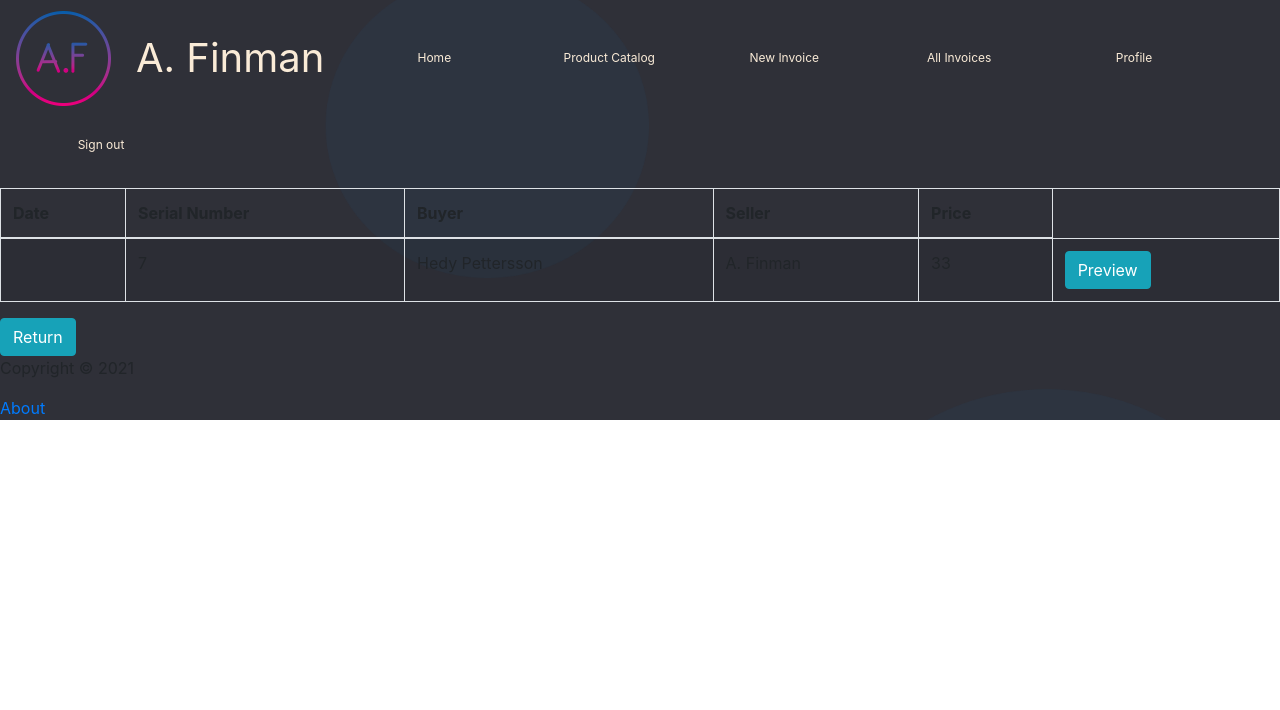
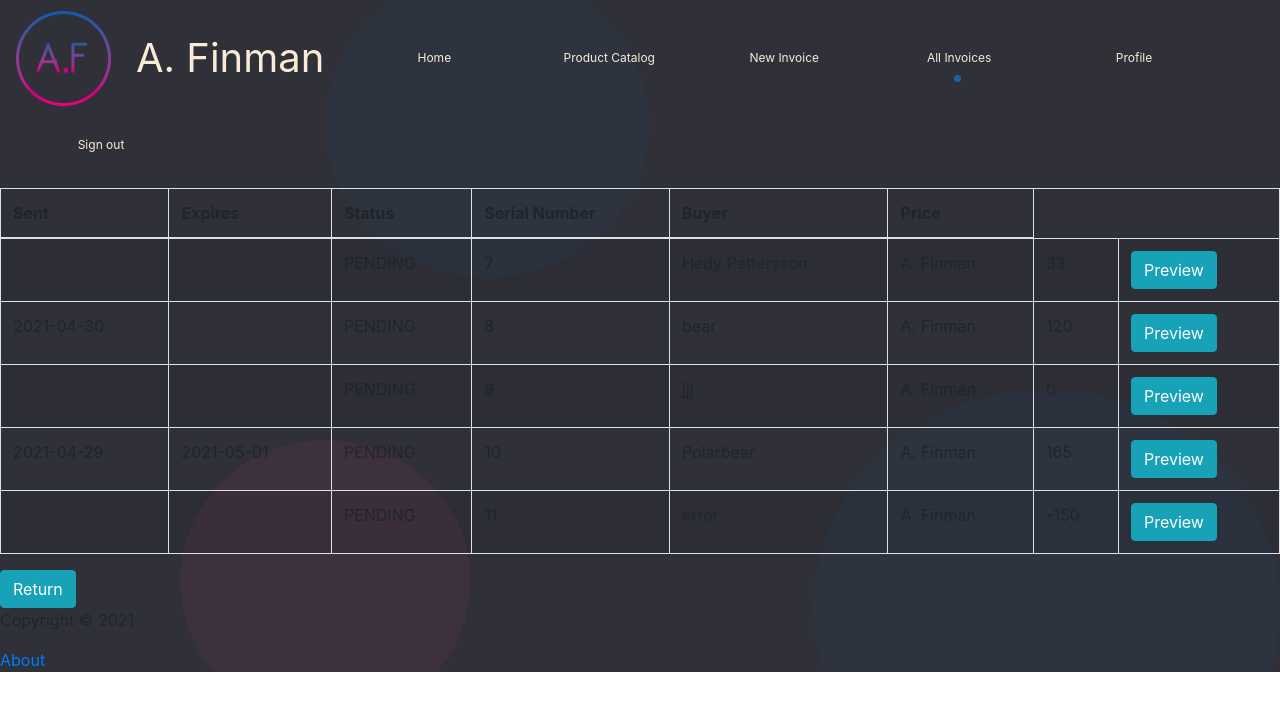
Before and after one commit to gabrieloldaccount/finman-frontend, a React (Create React App) app: page /all-invoices in a window 1280 px wide. Shown: the top 710 px of the page. Built offline with nearby package versions, Linux system fonts and the light colour scheme; data requests are answered from the project's data file.

Commit message:
refactored the table, changed the navigation bar so that all invoices are shown.
Co-authored-by: Puh00 <54896147+Puh00@users.noreply.github.com>

```diff
--- a/db.json
+++ b/db.json
@@ -1,5 +1,27 @@
 {
-  "products": [],
+  "products": [
+    {
+      "id": 1,
+      "owner": 1,
+      "name": "Hot Dog",
+      "price": 15,
+      "unit": "st"
+    },
+    {
+      "id": 2,
+      "owner": 1,
+      "name": "Hamburger",
+      "price": 30,
+      "unit": "st"
+    },
+    {
+      "id": 3,
+      "owner": 1,
+      "name": "Soda",
+      "price": 10,
+      "unit": "st"
+    }
+  ],
   "invoices": [
     {
       "customerName": "Hedy Pettersson",
@@ -27,6 +49,85 @@
         }
       ],
       "id": 7
+    },
+    {
+      "customerName": "bear",
+      "customerAddress": "",
+      "customerZipCode": "",
+      "customerEmail": "",
+      "invoiceDate": "2021-04-30",
+      "expirationDate": "",
+      "bankgiro": "",
+      "ocrNumber": "",
+      "items": [
+        {
+          "id": 3191620,
+          "quantity": "4",
+          "name": "Hot Dog",
+          "price": 15,
+          "unit": "st"
+        },
+        {
+          "id": 3892886,
+          "quantity": "2",
+          "name": "Hamburger",
+          "price": 30,
+          "unit": "st"
+        }
+      ],
+      "id": 8
+    },
+    {
+      "customerName": "jjj",
+      "customerAddress": "",
+      "customerZipCode": "",
+      "customerEmail": "",
+      "invoiceDate": "",
+      "expirationDate": "",
+      "bankgiro": "",
+      "ocrNumber": "",
+      "items": [],
+      "id": 9
+    },
+    {
+      "customerName": "Polarbear",
+      "customerAddress": "Elliots väg 15",
+      "customerZipCode": "",
+      "customerEmail": "hedypet@hotmail.com",
+      "invoiceDate": "2021-04-29",
+      "expirationDate": "2021-05-01",
+      "bankgiro": "",
+      "ocrNumber": "",
+      "items": [
+        {
+          "id": 2827684,
+          "quantity": "11",
+          "name": "Hot Dog",
+          "price": 15,
+          "unit": "st"
+        }
+      ],
+      "id": 10
+    },
+    {
+      "customerName": "error",
+      "customerAddress": "",
+      "customerZipCode": "",
+      "customerEmail": "",
+      "invoiceDate": "",
+      "expirationDate": "",
+      "bankgiro": "",
+      "ocrNumber": "",
+      "items": [
+        {
+          "id": 3503118,
+          "quantity": "-5",
+          "name": "Hamburger",
+          "price": 30,
+          "unit": "st"
+        }
+      ],
+      "id": 11
     }
   ]
 }
--- a/src/components/NavBar.js
+++ b/src/components/NavBar.js
@@ -18,8 +18,8 @@ const NavBar = () => {
                 return 'product catalog';
             case '/NewInvoice':
                 return 'newinvoice';
-            case '/see-invoices':
-                return 'see-invoices';
+            case '/all-invoices':
+                return 'all-invoices';
             case '/profile':
                 return 'profile';
         }
@@ -47,8 +47,8 @@ const NavBar = () => {
                     {dotSwitch()=='newinvoice' && <img src={dot} alt="dot" className='dot'/>}
                 </NavItem>
                 <NavItem className='navItem'>
-                    <NavLink className='navLink' href="/see-invoices">All Invoices</NavLink>
-                    {dotSwitch()=='see-invoices' && <img src={dot} alt="dot" className='dot'/>}
+                    <NavLink className='navLink' href="/all-invoices">All Invoices</NavLink>
+                    {dotSwitch()=='all-invoices' && <img src={dot} alt="dot" className='dot'/>}
                 </NavItem>
                 <NavItem className='navItem'>
                     <NavLink className='navLink' href="/profile">Profile</NavLink>
--- a/src/components/seeInvoicesComponents/InvoiceList.js
+++ b/src/components/seeInvoicesComponents/InvoiceList.js
@@ -1,3 +1,5 @@
+import {Table} from "react-bootstrap";
+
 const InvoiceList = ({props, invoiceList}) => {
 
     const sumOfProducts = (items) => {
@@ -15,10 +17,11 @@ const InvoiceList = ({props, invoiceList}) => {
             <table className="table table-striped table-bordered">
                 <thead>
                 <tr>
-                    <th>Date</th>
+                    <th>Sent</th>
+                    <th>Expires</th>
+                    <th>Status</th>
                     <th>Serial Number</th>
                     <th>Buyer</th>
-                    <th>Seller</th>
                     <th>Price</th>
                 </tr>
                 </thead>
@@ -29,6 +32,10 @@ const InvoiceList = ({props, invoiceList}) => {
                         (invoice) => (
                             <tr key={invoice.id}>
                                 <td>{invoice.invoiceDate}</td>
+                                {/*TODO: Change invoice.expirationDate to invoice.expiryDate when axios is implemented*/}
+                                <td>{invoice.expirationDate}</td>
+                                {/*TODO: Add status when backend has it*/}
+                                <td>PENDING</td>
                                 <td>{invoice.id}</td>
                                 <td>{invoice.customerName}</td>
 
```
